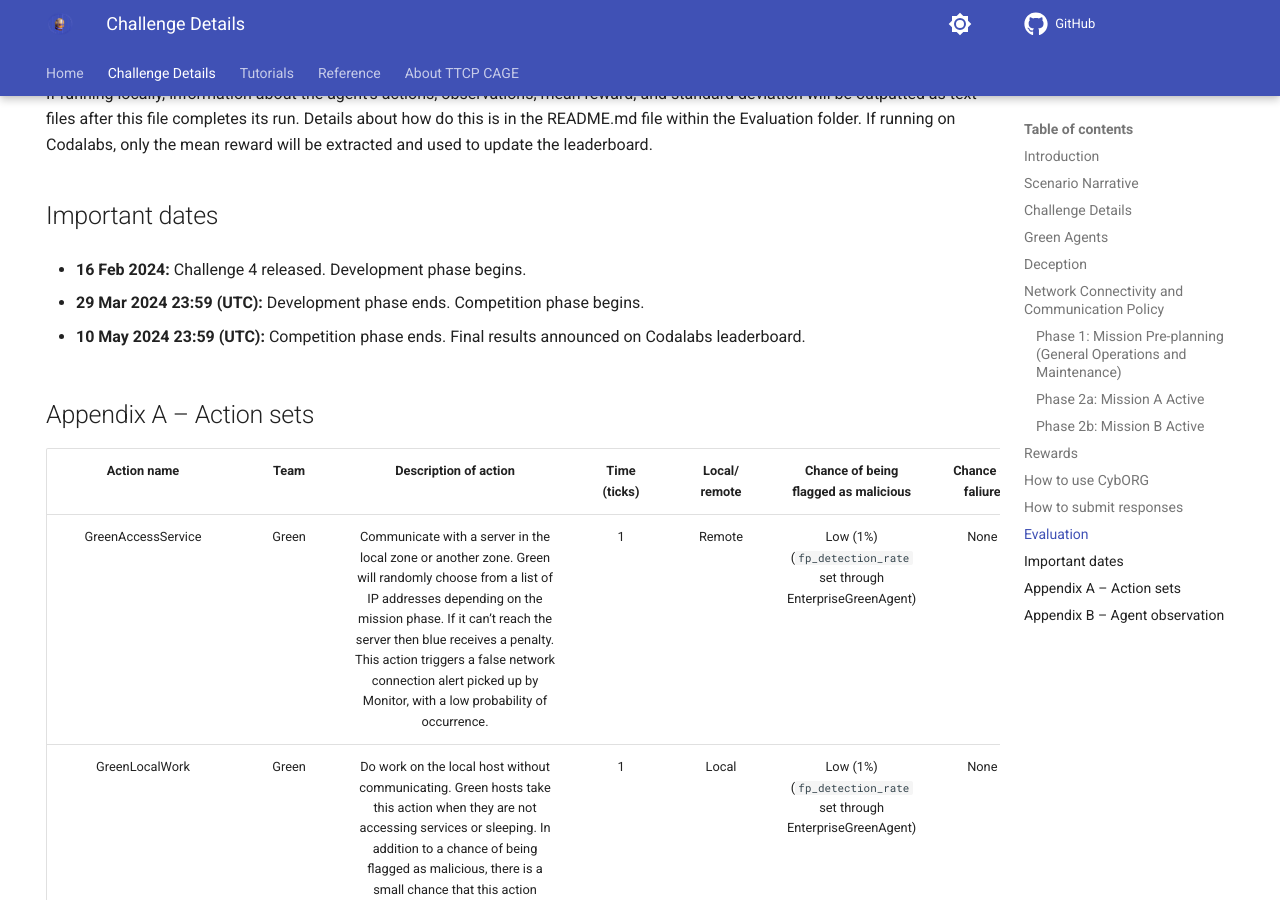
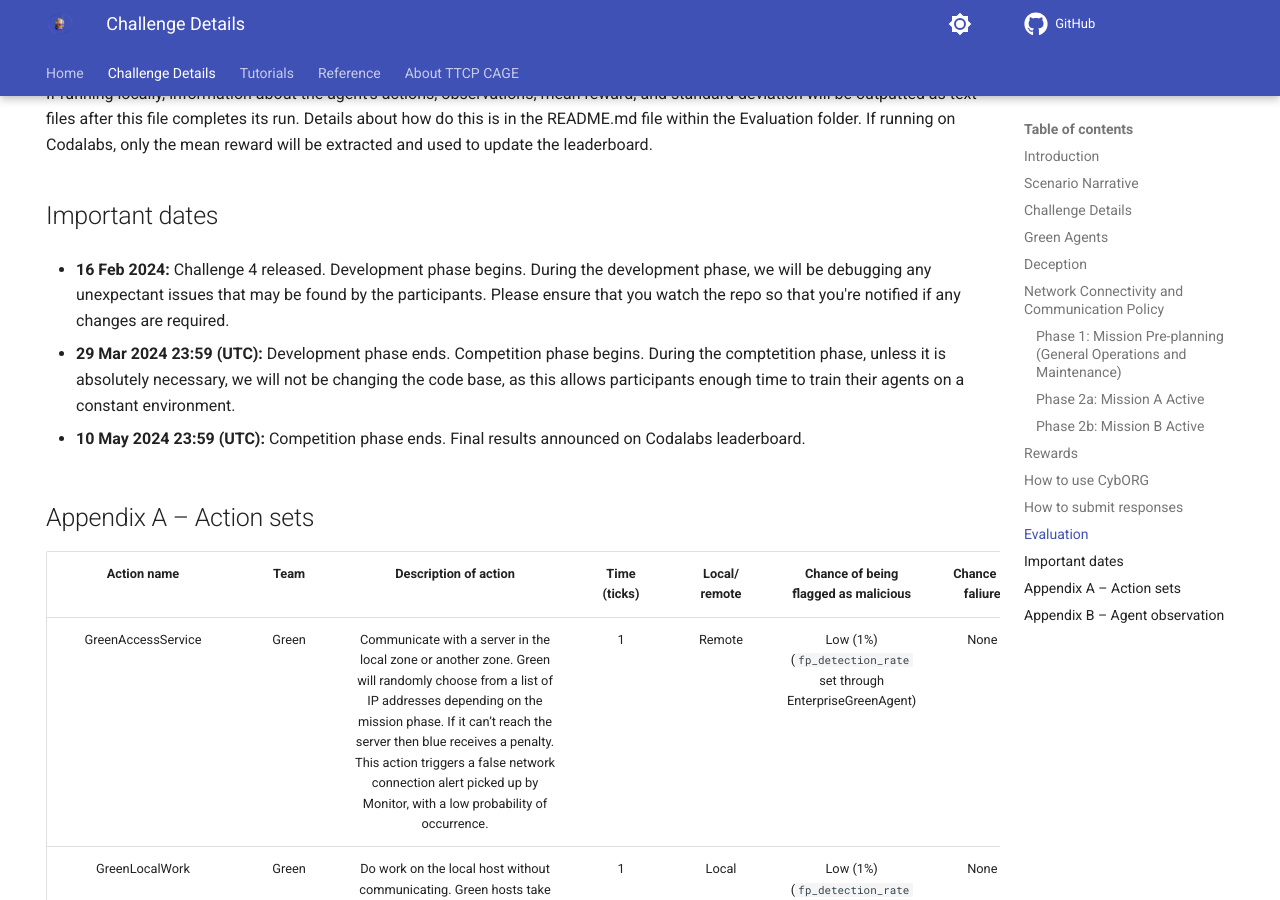
Before and after one commit to cage-challenge/cage-challenge-4, an MkDocs documentation site: the page built from documentation/docs/pages/README.md, in a window 1280 px wide and 900 px high, scrolled down 10706 px. Built offline with MkDocs 1.6.1 and Material for MkDocs 9.7.7, drawn with Linux system fonts in a browser that asks for light colours; comment, search, counter and statistics services are not loaded.

Commit message:
Update README.md

```diff
--- a/documentation/docs/pages/README.md
+++ b/documentation/docs/pages/README.md
@@ -250,9 +250,9 @@ If running locally, information about the agent's actions, observations, mean re
 
 ## Important dates
 
-- **16 Feb 2024:** Challenge 4 released. Development phase begins.
+- **16 Feb 2024:** Challenge 4 released. Development phase begins. During the development phase, we will be debugging any unexpectant issues that may be found by the participants. Please ensure that you watch the repo so that you're notified if any changes are required.
 
-- **29 Mar 2024 23:59 (UTC):** Development phase ends. Competition phase begins.
+- **29 Mar 2024 23:59 (UTC):** Development phase ends. Competition phase begins. During the comptetition phase, unless it is absolutely necessary, we will not be changing the code base, as this allows participants enough time to train their agents on a constant environment.
 
 - **10 May 2024 23:59 (UTC):** Competition phase ends. Final results announced on Codalabs leaderboard.
 
```
